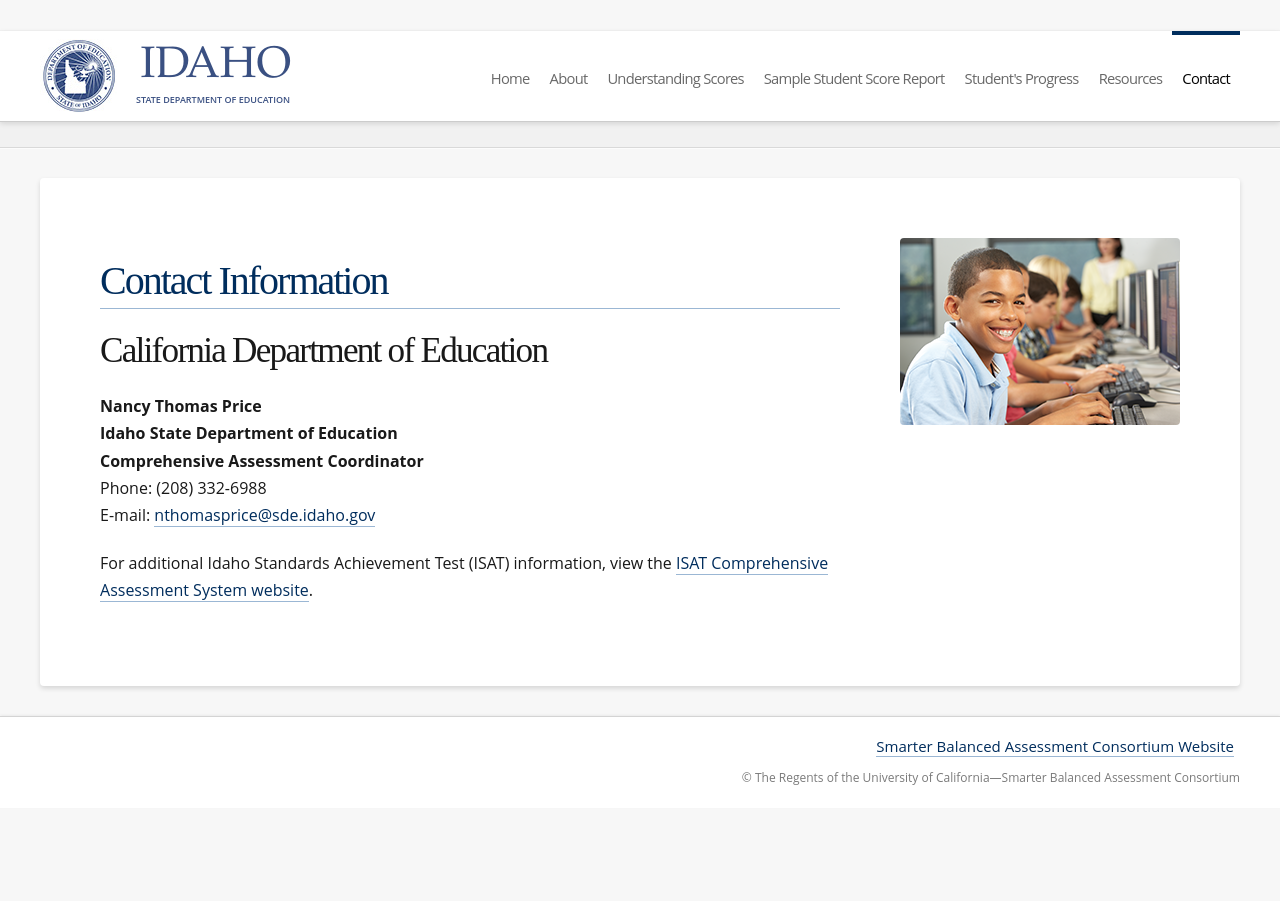
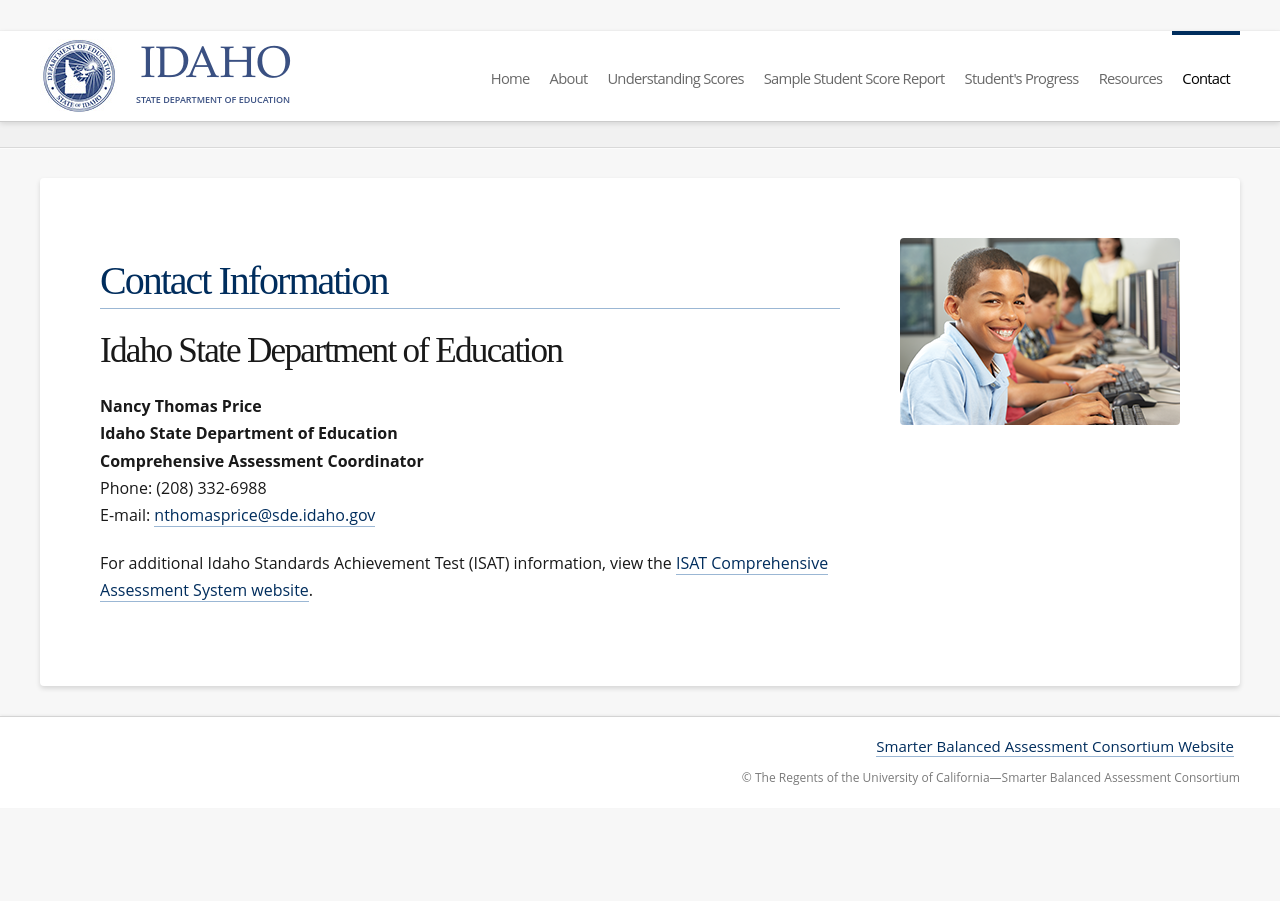
Before and after one commit to alexdean201/TestScoreGuide, a Jekyll site: the page built from contact/index.md, in a window 1280 px wide. Built offline with Jekyll 4.4.1, drawn with Linux system fonts in a browser that asks for light colours.

Commit message:
edit
fixed Contact page content

```diff
--- a/contact/index.md
+++ b/contact/index.md
@@ -11,7 +11,7 @@
 
 # Contact Information
 
-## California Department of Education
+## Idaho State Department of Education
 
 **Nancy Thomas Price<br />
 Idaho State Department of Education<br />
```
